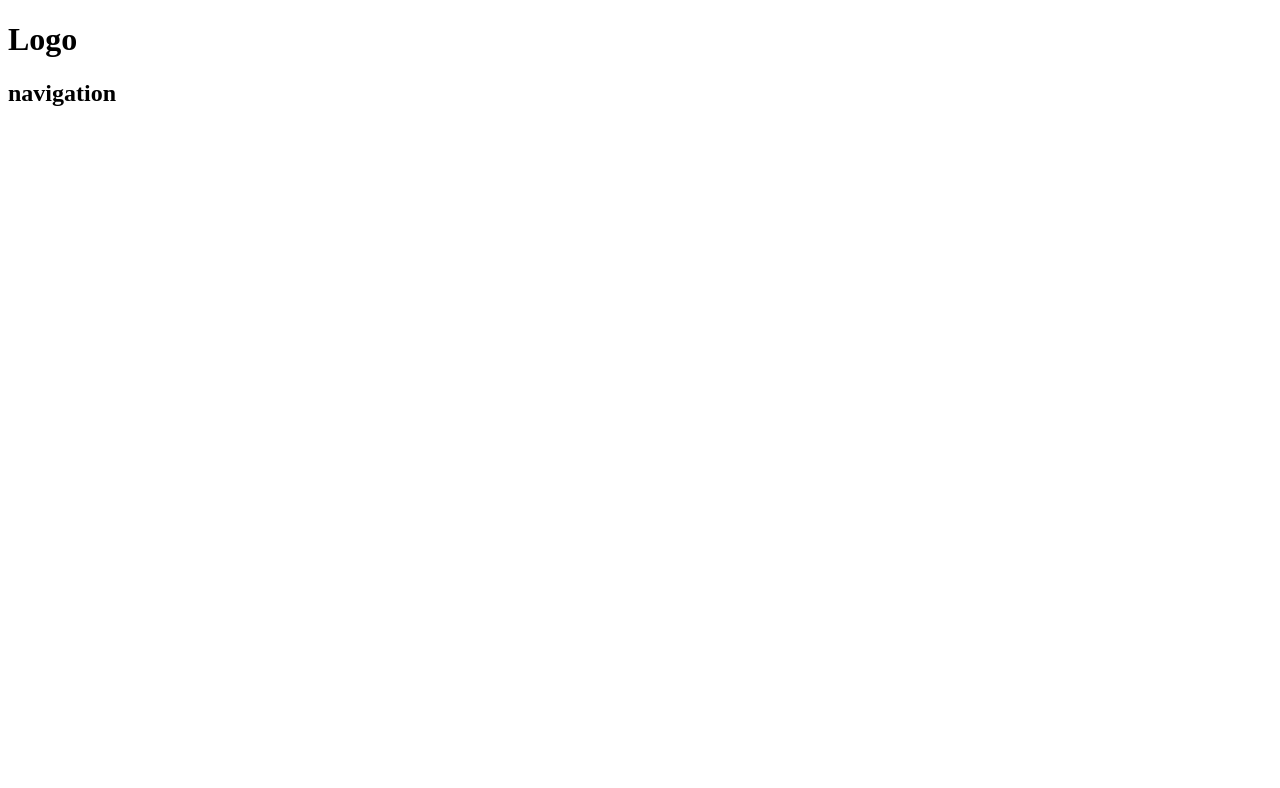
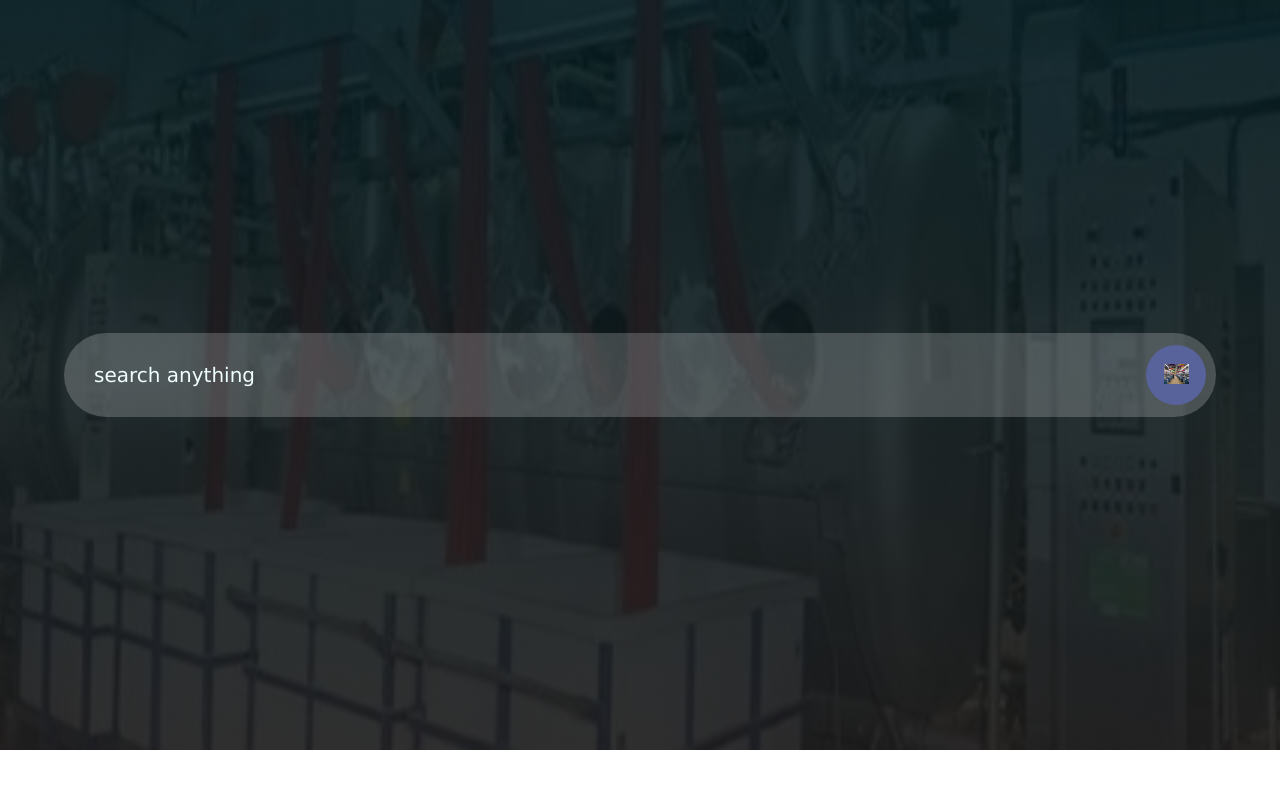
Before and after one commit to clovertreaves237/clovertreaves237, a plain HTML site: page index.html in a window 1280 px wide. Drawn offline with Linux system fonts and the light colour scheme.

Commit message:
fresh change
changes made to the entire document

```diff
--- a/index.html
+++ b/index.html
@@ -7,13 +7,14 @@
     <title>Your Textlie</title>
 </head>
 <body>
-    <div>
-        <div>
-            <h1>Logo</h1>
-            <div>
-                <h2>navigation</h2>
-            </div>
-        </div>
+
+    <div class="container">
+        <form action="https://www.google.com/search" method="get" class="search-bar" target="_blank">
+            <input type="text" name="q" placeholder="search anything"><button type="submit"><img src="img/s.png" alt="" height="20px" width="20px"></button>
+
+        </form>
     </div>
+
+
 </body>
 </html>
--- a/styles.css
+++ b/styles.css
@@ -0,0 +1,53 @@
+*{
+    margin: 0;
+    padding: 0;
+    box-sizing: border-box;
+    font-family: Verdana, Geneva, Tahoma, sans-serif;
+}
+.container{
+    width: 100%;
+    height: 750px;
+    padding: 5%;
+    background-image: linear-gradient(rgba(0, 25, 30, 0.9), rgba(25, 25, 25, 0.9)), url(img/text.jpg);
+    background-position: center;
+    background-size: cover;
+    display: flex;
+    align-items: center;
+    justify-content: center;
+}
+.search-bar{
+    width: 100%;
+    max-width: 700%;
+    background: rgba(255,255,255, 0.2);
+    display: flex;
+    align-items: center;
+    border-radius:50px;
+    padding: 10px;
+    backdrop-filter: blur(4px) saturate(180px);
+}
+.search-bar input{
+    background: transparent;
+    flex: 1;/*so that it will taht the full width*/
+    border: 0;
+    outline: none;
+    padding:20px 20px;
+    font-size: 20px;
+    columns: white;
+    border-radius: 40px;
+}
+::placeholder{
+    color: azure;
+
+}
+.search-bar button img{
+    width: 25px;
+
+}
+.search-bar button{
+    border: 0;
+    border-radius: 50%;
+    width: 60px;
+    height: 60px;
+    background: #58629b;
+    cursor: pointer;
+}
```
Also changed, not shown: img/s.png (added), img/text.jpg (added).
